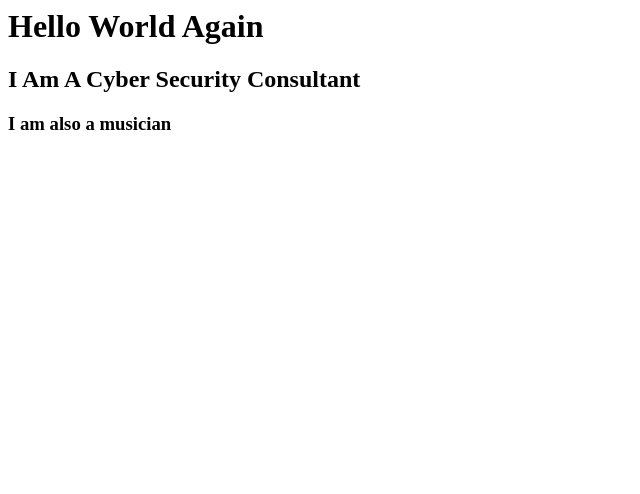
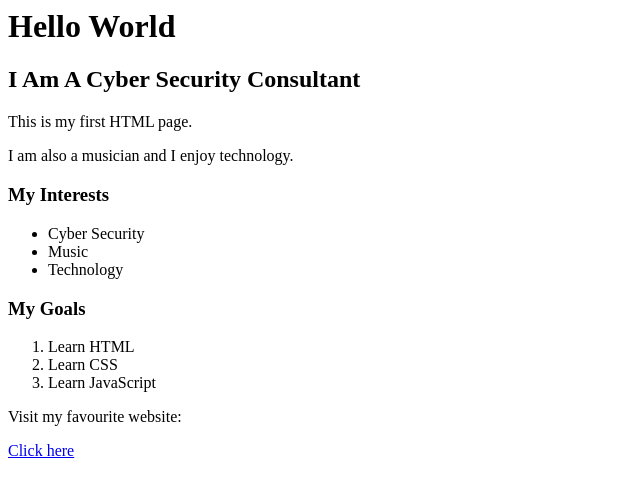
Before and after one commit to tiozart/MyFirstWebApp, a plain HTML site: page index.html in a window 1280 px wide. Shown: the whole page, without its empty margins (0-640 px from the left). Drawn offline with Linux system fonts and the light colour scheme.

Commit message:
Add files via upload

```diff
--- a/index.html
+++ b/index.html
@@ -1,13 +1,44 @@
- <html>
-    <head>
-        <title>Hello World </title>
 
-        <body>
-            <h1>Hello World Again</h1>
+<html>
 
-            <h2> I Am A Cyber Security Consultant</h2>
+<head>
+    <title>My First SHU Website</title>
+</head>
 
-            <h3> I am also a musician</h3>
-        </body>
-    </head>
- </html>
+<body>
+
+    <h1>Hello World</h1>
+
+    <h2>I Am A Cyber Security Consultant</h2>
+
+    <p>This is my first HTML page.</p>
+
+    <p>I am also a musician and I enjoy technology.</p>
+
+    <h3>My Interests</h3>
+
+    <ul>
+        <li>Cyber Security</li>
+        <li>Music</li>
+        <li>Technology</li>
+    </ul>
+
+    <h3>My Goals</h3>
+
+    <ol>
+        <li>Learn HTML</li>
+        <li>Learn CSS</li>
+        <li>Learn JavaScript</li>
+    </ol>
+
+    <p>Visit my favourite website:</p>
+
+    <a href="https://www.google.com">Click here</a>
+
+    <br><br>
+
+
+
+</body>
+
+</html>
```
